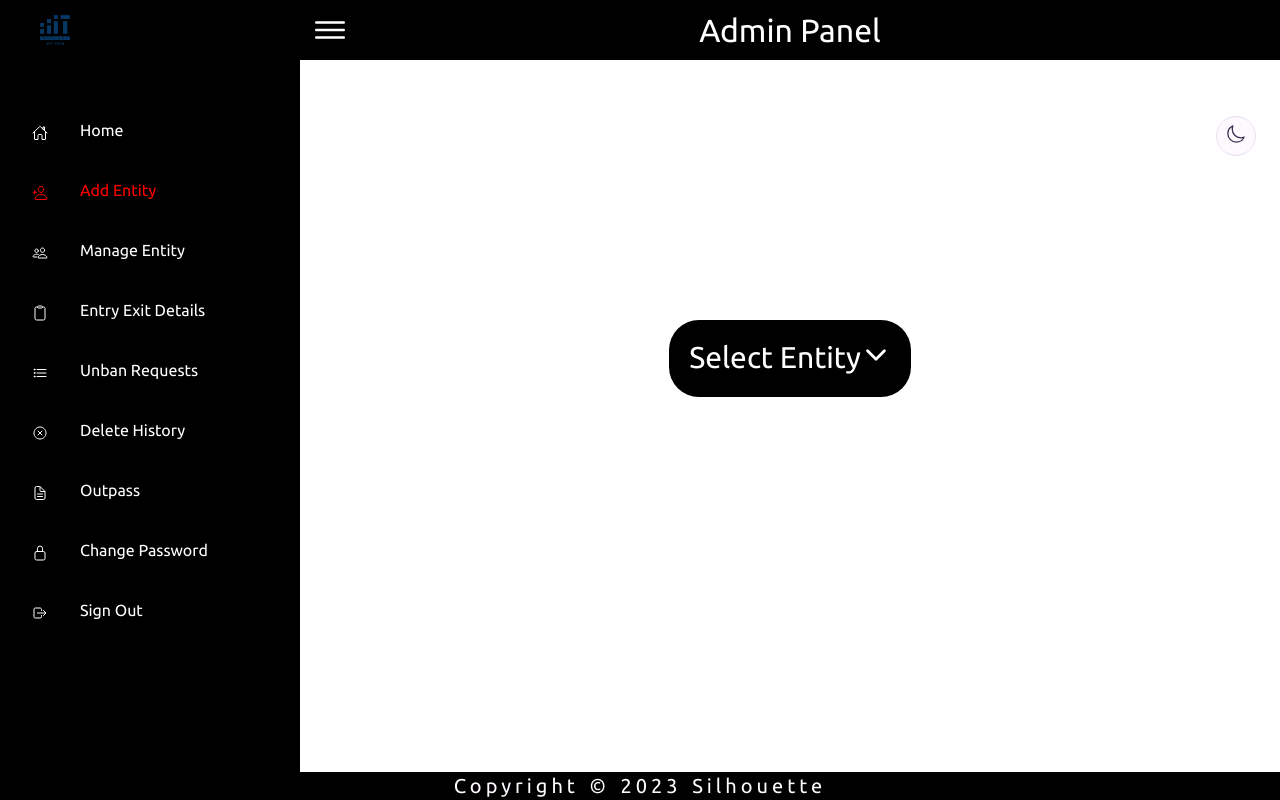
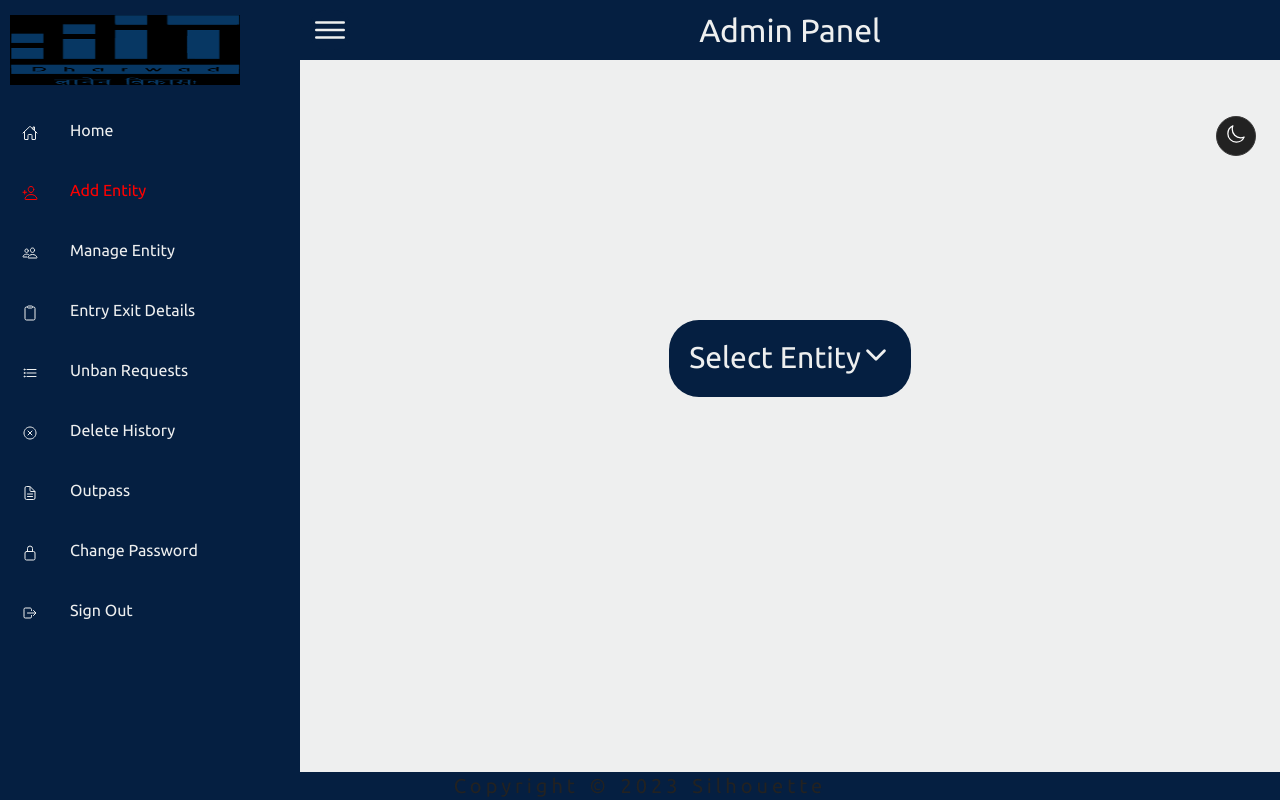
Before and after one commit to msanket79/FinalEntryExit, a React (Create React App) app in the folder final/: page /admin/add in a window 1280 px wide. Built offline with nearby package versions, Linux system fonts and the light colour scheme; a web font is replaced by a local one.

Commit message:
Add files via upload

```diff
--- a/final/src/css/DropdownStylized.css
+++ b/final/src/css/DropdownStylized.css
@@ -19,8 +19,8 @@
   cursor: pointer;
 }
 
-.input-box:hover {
-}
+/* .input-box:hover {
+} */
 
 .options-box {
   background-color: var(--main);
--- a/final/src/css/Form.css
+++ b/final/src/css/Form.css
@@ -213,7 +213,9 @@ textarea {
 }
 
 .form7784u5 input[type="radio"] {
-  display: none;
+  /* display: none; */
+  width: fit-content;
+  box-shadow: none;
 }
 .form7784u5 input[type="checkbox"] {
   width: fit-content;
--- a/final/src/css/style.css
+++ b/final/src/css/style.css
@@ -15,8 +15,10 @@
   --bg-black-50: #e8dfec;
   --text-black-900: #302e4d;
   --text-black-700: #504e70;
-  --main: rgba(0, 0, 0);
-  --heading: #fff;
+  /* --main: rgba(0, 0, 0); */
+  --main: rgb(238, 239, 239);
+  /* --heading: #fff; */
+  --heading: rgb(5, 31, 65);
   --main-text: #dfdfe290;
   --wrapper: #000;
 }
@@ -24,6 +26,17 @@
 .divbody {
   min-height: 100vh;
   overflow-x: hidden;
+  --bg--black-900: #151515;
+  --bg-black-100: #222222;
+  --bg-black-50: #393939;
+  --text-black-900: #ffffff;
+  --text-black-700: #e9e9e9;
+  /* --main: #fff; */
+  /* --heading: #000; */
+  --main-text: rgba(24, 24, 27);
+  --wrapper: #fff;
+  --main: rgb(5, 31, 65);
+  --heading: rgb(238, 239, 239);
 }
 .divbody::-webkit-scrollbar {
   display: none;
@@ -34,10 +47,12 @@
   --bg-black-50: #393939;
   --text-black-900: #ffffff;
   --text-black-700: #e9e9e9;
-  --main: #fff;
-  --heading: #000;
+  /* --main: #fff; */
+  /* --heading: #000; */
   --main-text: rgba(24, 24, 27);
   --wrapper: #fff;
+  --main: rgb(5, 31, 65);
+  --heading: rgb(238, 239, 239);
 }
 
 /* .logo a {
@@ -72,7 +87,7 @@
   width: 300px;
   height: 100%;
   background: var(--main);
-  border-left: 10px solid transparent;
+  /* border-left: 10px solid transparent; */
   overflow: hidden;
   transition: 0.5s;
   color: var(--main-text);
@@ -121,9 +136,18 @@
 
 .navigation ul li:nth-child(1) {
   margin-bottom: 40px;
+  margin-left: 0;
   pointer-events: none;
+  padding-left: 0;
+  /* background: red; */
 }
-
+.navigation ul li:nth-child(1) img {
+  width: 250px;
+  height: 100px;
+  margin-left: 0;
+  margin-right: 10px;
+  padding-left: 0;
+}
 .navigation ul li a {
   position: relative;
   display: block;
@@ -217,18 +241,10 @@
   display: grid;
   align-items: center;
   grid-template-columns: 1fr;
-  /* justify-content: space-between; */
-  /* align-items: center; */
+
   padding: 0 10px;
   background: var(--main);
   color: var(--heading);
-
-  /* background: linear-gradient(
-    to right,
-    var(--bg--black-900),
-    var(--main),
-    var(--bg--black-900)
-  ); */
 }
 .heading {
   position: relative;
```
